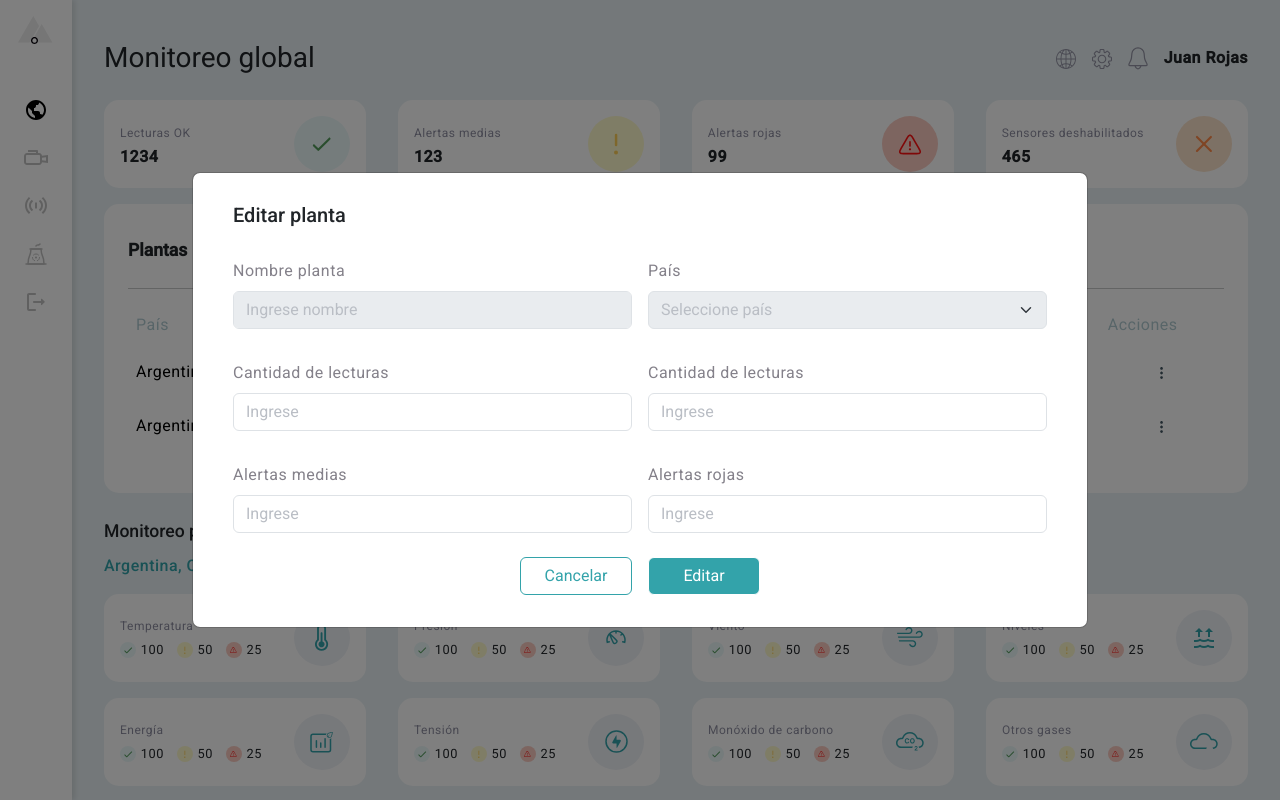
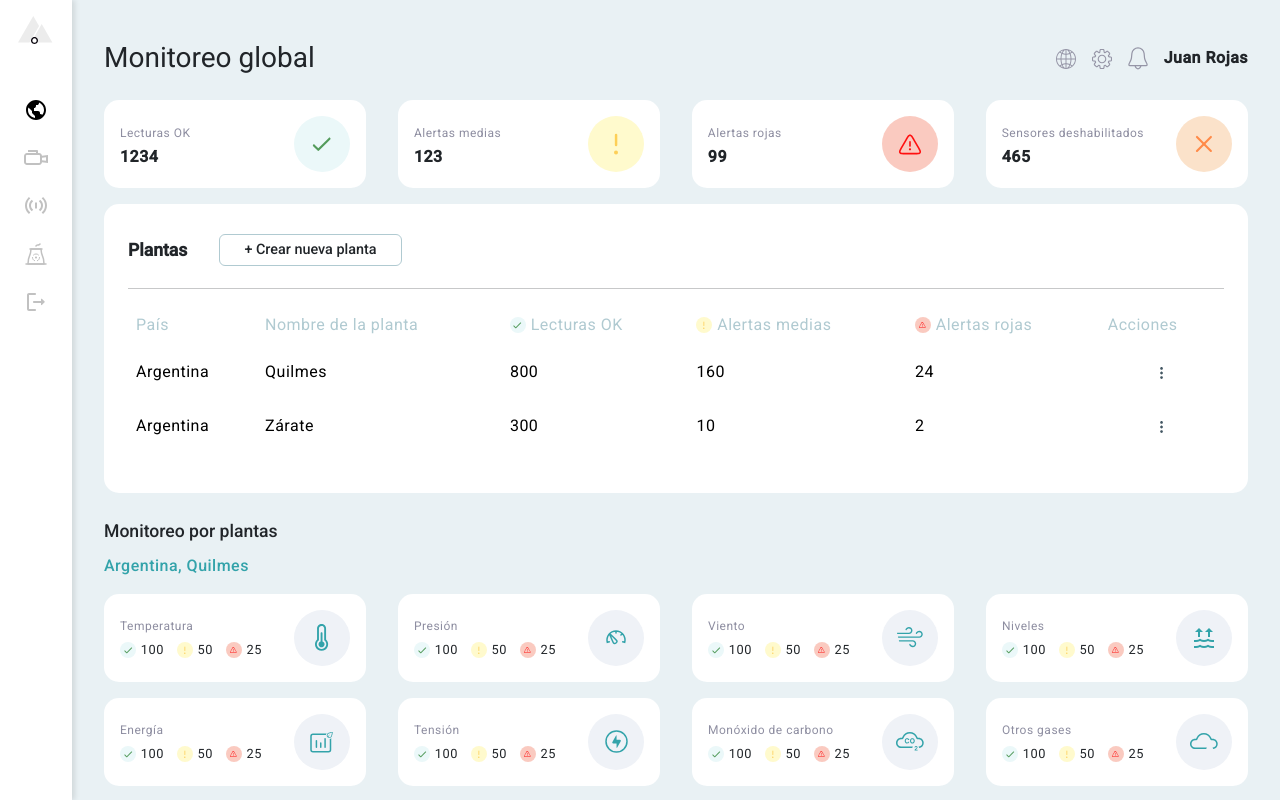
Before and after one commit to NachoGallo7/techforb-challenge-fe, an Angular app: page /dashboard in a window 1280 px wide. Built offline with nearby package versions, Linux system fonts and the light colour scheme; some icons are missing.

Commit message:
- Brought data to edit

```diff
--- a/src/app/components/dashboard-plants-table/dashboard-plants-table.component.html
+++ b/src/app/components/dashboard-plants-table/dashboard-plants-table.component.html
@@ -31,8 +31,8 @@
                 </svg>
               </button>
               <ul class="dropdown-menu">
-                <li><a class="dropdown-item" href="#">Editar</a></li>
-                <li><a class="dropdown-item" href="#">Eliminar</a></li>
+                <li><a class="dropdown-item" data-bs-toggle="modal" data-bs-target="#editPlantModal" (click)="emitToEditPlant(plant)">Editar</a></li>
+                <li><a class="dropdown-item">Eliminar</a></li>
               </ul>
             </div>
           </td>
@@ -41,3 +41,4 @@
     </tbody>
   </table>
 </div>
+<tc-edit-plant-modal [toEditPlant]="toEditPlant"></tc-edit-plant-modal>
--- a/src/app/components/dashboard-plants-table/dashboard-plants-table.component.ts
+++ b/src/app/components/dashboard-plants-table/dashboard-plants-table.component.ts
@@ -1,17 +1,20 @@
-import { Component } from '@angular/core';
+import { Component, Input, model, Signal, signal } from '@angular/core';
 import { PlantDTO } from '../../models/plants';
 import { MatIconModule } from '@angular/material/icon';
 import { SmallReadingsStyleIconComponent } from "../small-readings-style-icon/small-readings-style-icon.component";
 import { GlobalKpiStyles } from '../../models/kpis-styles';
+import { EditPlantModalComponent } from "../edit-plant-modal/edit-plant-modal.component";
 
 @Component({
   selector: 'tc-dashboard-plants-table',
   standalone: true,
-  imports: [MatIconModule, SmallReadingsStyleIconComponent],
+  imports: [MatIconModule, SmallReadingsStyleIconComponent, EditPlantModalComponent],
   templateUrl: './dashboard-plants-table.component.html',
   styleUrl: './dashboard-plants-table.component.css'
 })
 export class DashboardPlantsTableComponent {
+
+  toEditPlant = model({} as PlantDTO);
 
   plants: PlantDTO[] = [{
     id: 1,
@@ -35,6 +38,11 @@ export class DashboardPlantsTableComponent {
     isActive: true,
   }];
 
+  emitToEditPlant(plant: PlantDTO) {
+    console.log("EMITTED TO EDIT PLANT: ", plant);
+    this.toEditPlant.set(plant);
+  }
+
   get globalKpiStyles() {
     return GlobalKpiStyles;
   }
--- a/src/app/components/edit-plant-modal/edit-plant-modal.component.css
+++ b/src/app/components/edit-plant-modal/edit-plant-modal.component.css
@@ -34,7 +34,7 @@ input::placeholder, #plantCountry:invalid{
 #plantCountry option{
   color: black;
 }
-#plantCountry:disabled option, .form-select{
+#plantName:disabled, #plantCountry:disabled option, .form-select{
   color: var(--placeholder-subtle-color);
 }
 .cancel-button, .edit-button{
--- a/src/app/components/edit-plant-modal/edit-plant-modal.component.html
+++ b/src/app/components/edit-plant-modal/edit-plant-modal.component.html
@@ -1,9 +1,4 @@
 <div class="component-container">
-  <!-- Button trigger modal -->
-  <button type="button" id="test-button" class="btn btn-primary" data-bs-toggle="modal" data-bs-target="#editPlantModal">
-    Launch demo modal
-  </button>
-
   <!-- Modal -->
   <div class="modal fade" id="editPlantModal" tabindex="-1" aria-labelledby="editPlantModalLabel"
     aria-hidden="true">
@@ -21,10 +16,7 @@
             <div class="mb-3">
               <label for="plantCountry" class="form-label">País</label>
               <select required class="form-select" formControlName="plantCountry" id="plantCountry" aria-label="Choose a country">
-                <option value="" disabled selected hidden>Seleccione país</option>
-                <option value="1">One</option>
-                <option value="2">Two</option>
-                <option value="3">Three</option>
+                <option [value]="toEditPlant().countryCode" disabled selected hidden><span class="fi fi-{{toEditPlant().countryCode}}"></span> {{toEditPlant().country}}</option>
               </select>
             </div>
             <div class="mb-3">
--- a/src/app/components/edit-plant-modal/edit-plant-modal.component.ts
+++ b/src/app/components/edit-plant-modal/edit-plant-modal.component.ts
@@ -1,5 +1,6 @@
-import { Component, OnInit } from '@angular/core';
+import { Component, Input, OnInit, signal, Signal } from '@angular/core';
 import { FormBuilder, FormGroup, ReactiveFormsModule } from '@angular/forms';
+import { PlantDTO } from '../../models/plants';
 
 @Component({
   selector: 'tc-edit-plant-modal',
@@ -10,6 +11,7 @@ import { FormBuilder, FormGroup, ReactiveFormsModule } from '@angular/forms';
 })
 export class EditPlantModalComponent implements OnInit{
 
+  @Input() toEditPlant!: Signal<PlantDTO>;
   editPlantForm: FormGroup = {} as FormGroup;
   modalElement: HTMLElement|null = null;
 
@@ -17,19 +19,29 @@ export class EditPlantModalComponent implements OnInit{
 
   ngOnInit(): void {
     this.editPlantForm = this.formBuilder.group({
-      plantName: [''],
+      plantName: [this.toEditPlant().country],
       plantCountry: [''],
-      plantOkReadings: [''],
+      plantOkReadings: [this.toEditPlant().readings],
       plantDisabledReadings: [''],
       plantWarningReadings: [''],
       plantErrorReadings: [''],
     });
     this.plantName?.disable();
     this.plantCountry?.disable();
+
     this.modalElement = document.getElementById("editPlantModal");
     this.modalElement?.addEventListener('show.bs.modal', event => {
       this.editPlantForm.reset();
       this.plantCountry?.setValue('');
+    });
+    this.modalElement?.addEventListener('shown.bs.modal', event => {
+      console.log("ABRIO MODAL: ", this.toEditPlant());
+      this.plantName?.setValue(this.toEditPlant().name);
+      this.plantCountry?.setValue(this.toEditPlant().countryCode);
+      this.plantOkReadings?.setValue(this.toEditPlant().readings);
+      this.plantDisabledReadings?.setValue(this.toEditPlant().disabledSensors);
+      this.plantWarningReadings?.setValue(this.toEditPlant().warnings);
+      this.plantErrorReadings?.setValue(this.toEditPlant().alerts);
     });
   }
 
--- a/src/app/components/plants-dashboard/plants-dashboard.component.html
+++ b/src/app/components/plants-dashboard/plants-dashboard.component.html
@@ -34,6 +34,5 @@
     <tc-dashboard-per-plant-detail></tc-dashboard-per-plant-detail>
   </div>
 
-  <tc-edit-plant-modal></tc-edit-plant-modal>
-  <tc-add-plant-modal></tc-add-plant-modal>
 </div>
+<tc-add-plant-modal></tc-add-plant-modal>
```
